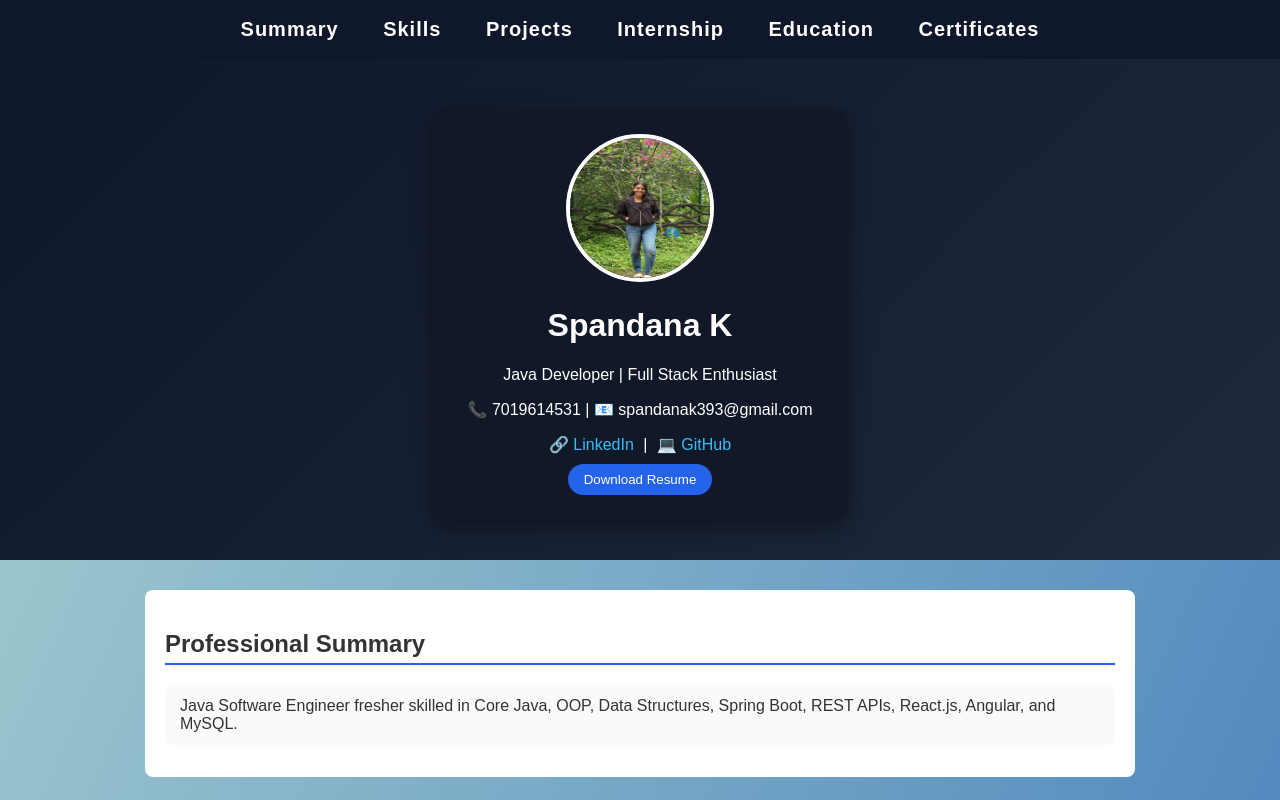
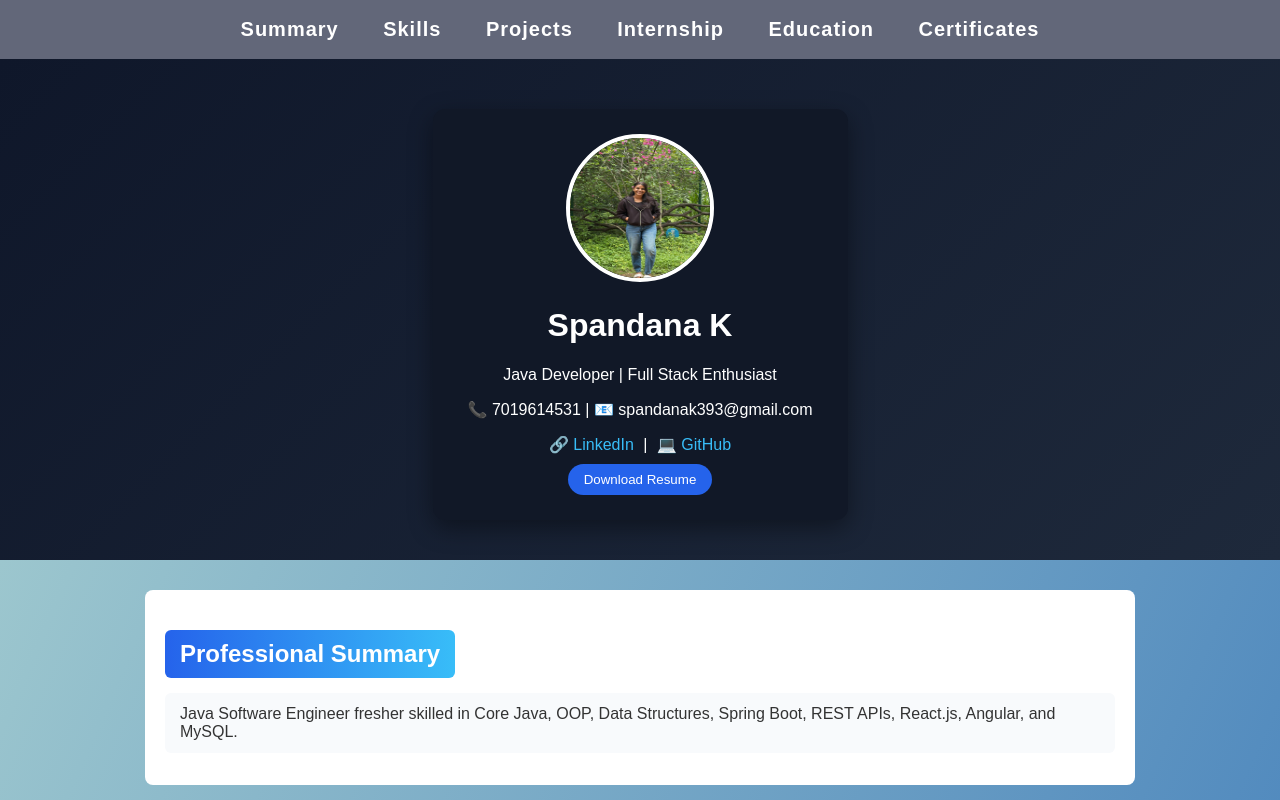
Before and after one commit to spandanak186/resume-website, a plain HTML site: page index.html in a window 1280 px wide. Shown: the top 800 px of the page. Drawn offline with Linux system fonts and the light colour scheme.

Commit message:
Add files via upload

```diff
--- a/index.html
+++ b/index.html
@@ -12,7 +12,7 @@
         }
 
         nav {
-            background: #0f172a;
+            background: #626779;
             padding: 18px 0;
             text-align: center;
         }
@@ -71,7 +71,15 @@
             border-radius: 8px;
         }
 
-        h2 { border-bottom: 2px solid #2563eb; padding-bottom: 5px; }
+        h2 {
+    background: linear-gradient(90deg, #2563eb, #38bdf8);
+    color: white;
+    padding: 10px 15px;
+    border-radius: 6px;
+    display: inline-block;
+    margin-bottom: 15px;
+}
+
 
         .card {
             background: #f8fafc;
```
